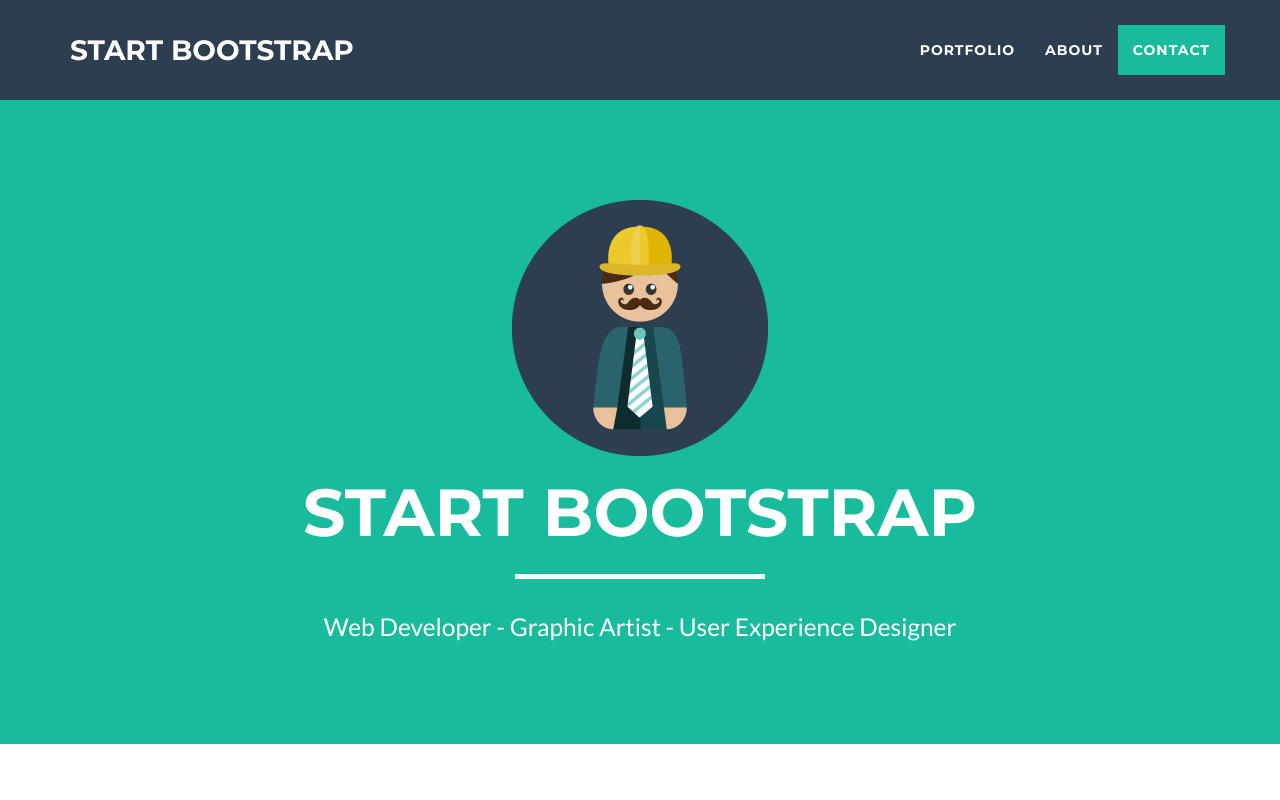
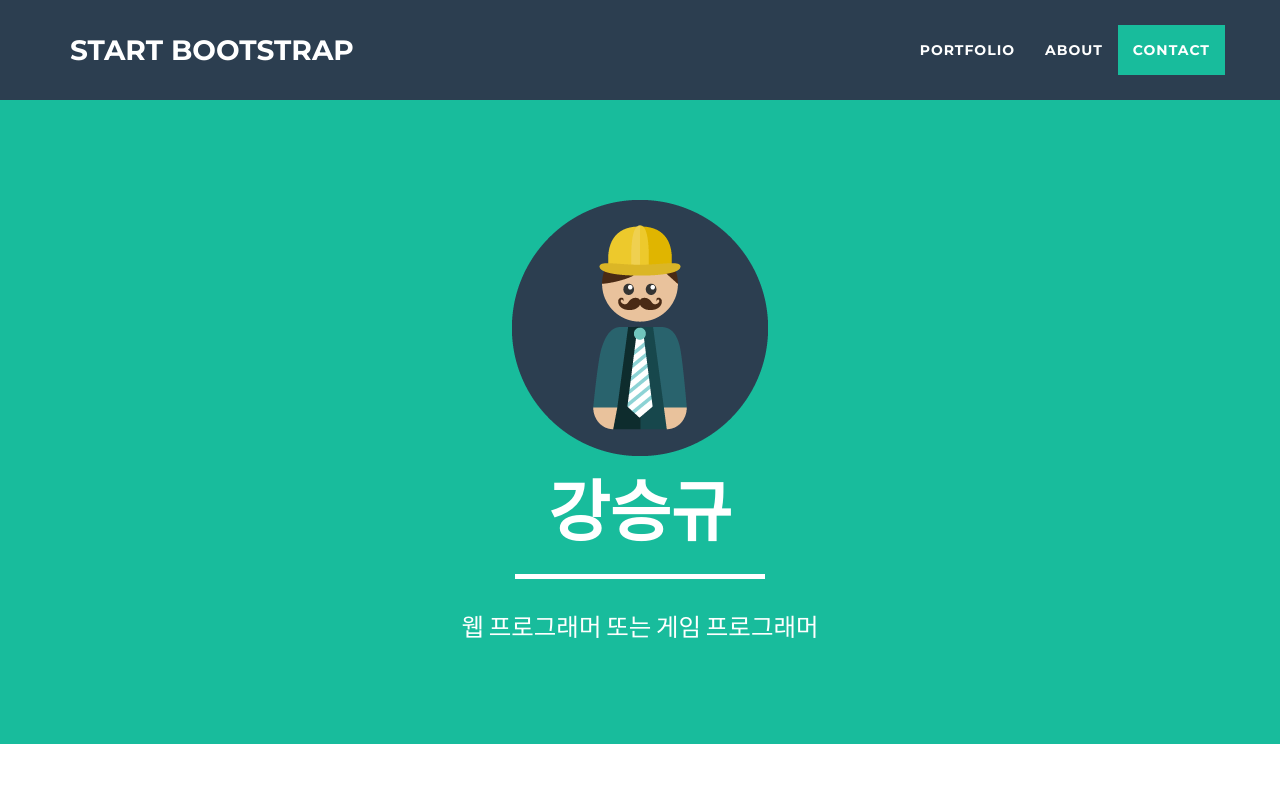
Before and after one commit to seungkyu-kang/seungkyu-kang.github.io, a website: page index.html in a window 1280 px wide. Shown: the top 800 px of the page. Drawn offline with nearby package versions, Linux system fonts and the light colour scheme.

Commit message:
Update index.html

```diff
--- a/index.html
+++ b/index.html
@@ -8,7 +8,7 @@
     <meta name="description" content="">
     <meta name="author" content="">
 
-    <title>Freelancer - Start Bootstrap Theme</title>
+     <title>포트폴리오 - Seungkyu Kang</title>
 
     <!-- Bootstrap Core CSS -->
     <link href="vendor/bootstrap/css/bootstrap.min.css" rel="stylesheet">
@@ -72,9 +72,9 @@
                 <div class="col-lg-12">
                     <img class="img-responsive" src="img/profile.png" alt="">
                     <div class="intro-text">
-                        <h1 class="name">Start Bootstrap</h1>
+                        <h1 class="name">강승규</h1>
                         <hr class="star-light">
-                        <span class="skills">Web Developer - Graphic Artist - User Experience Designer</span>
+                        <span class="skills">웹 프로그래머 또는 게임 프로그래머</span>
                     </div>
                 </div>
             </div>
```
